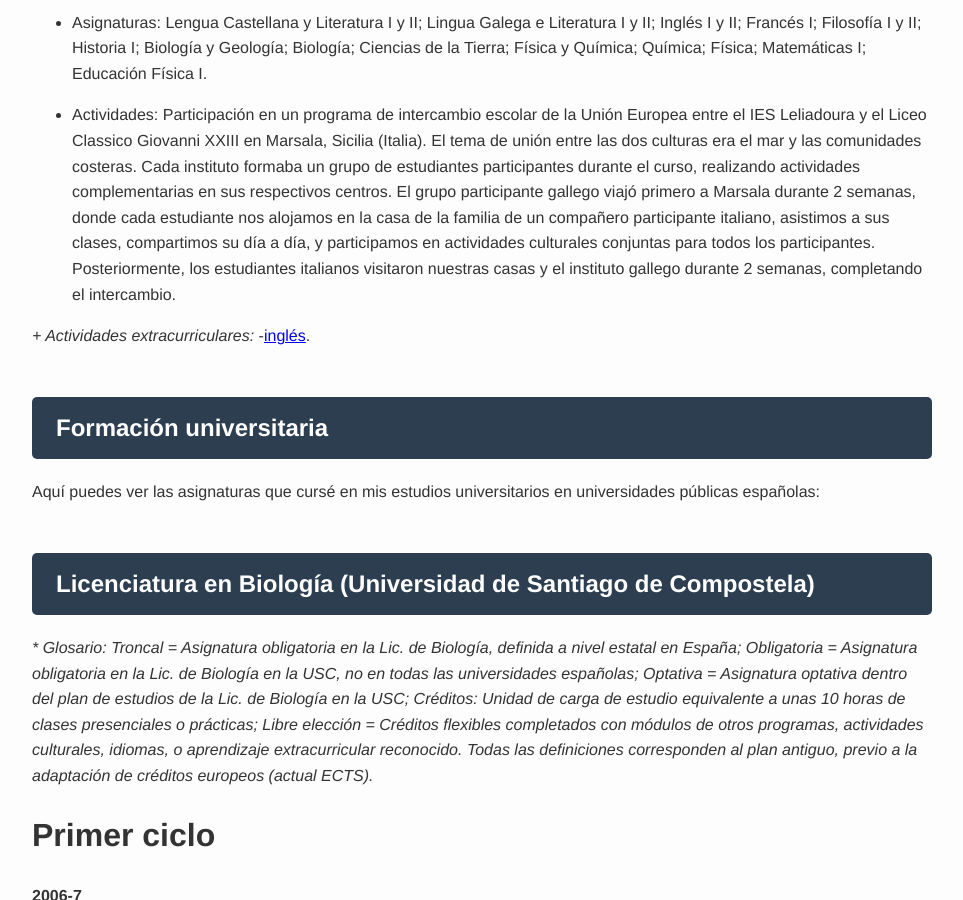
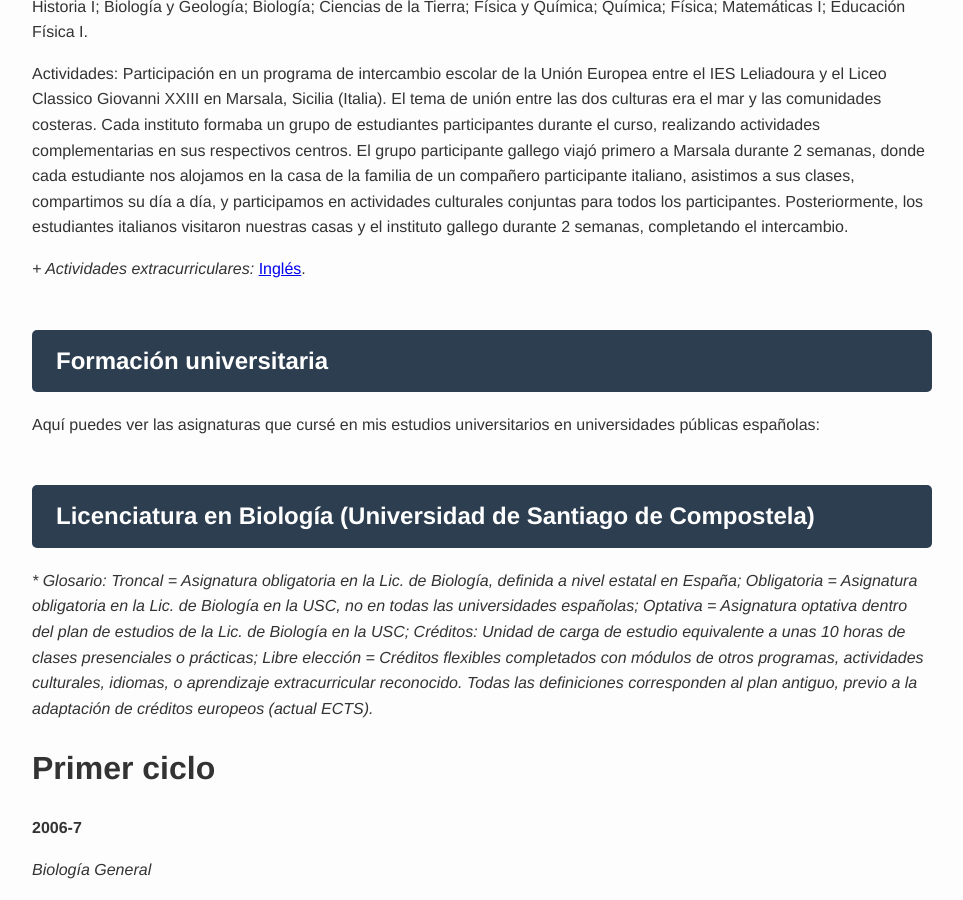
Before and after one commit to albafsanles/albafsanles.github.io, a Jekyll site: the page built from assets/subjects.md, in a window 1280 px wide and 900 px high, scrolled down 1620 px. Shown: the whole window, without its empty margins (158-1121 px from the left). Built offline with Jekyll 4.4.1, drawn with Linux system fonts in a browser that asks for light colours.

```diff
--- a/assets/subjects.md
+++ b/assets/subjects.md
@@ -42,7 +42,7 @@ Educación pública en gallego y español.
 Asignaturas: Lengua Castellana y Literatura I-IV; Lingua Galega e Literatura I-IV; Inglés I-IV; Francés; Matemáticas I-IV; Ciencias Naturales I-II; Ciencias Sociales I-II; Educación Física I-IV; Biología y Geología; Física y Química; Geografía e Historia; Educación Plástica y Visual; Música; Tecnología
 
 _+ Actividades extracurriculares:_
-- [Inglés](https://www.academialiberty.es/).
+[Inglés](https://www.academialiberty.es/).
 
 ## Bachillerato en Ciencias de la Salud
 
@@ -52,12 +52,12 @@ Educación pública en gallego y español.
 
 Excelencia educativa reconocida con la Matrícula de honor del Bachillerato en Ciencias de la Salud 2004-6.
 
-- Asignaturas: Lengua Castellana y Literatura I y II; Lingua Galega e Literatura I y II; Inglés I y II; Francés I; Filosofía I y II; Historia I; Biología y Geología; Biología; Ciencias de la Tierra; Física y Química; Química; Física; Matemáticas I; Educación Física I.
+Asignaturas: Lengua Castellana y Literatura I y II; Lingua Galega e Literatura I y II; Inglés I y II; Francés I; Filosofía I y II; Historia I; Biología y Geología; Biología; Ciencias de la Tierra; Física y Química; Química; Física; Matemáticas I; Educación Física I.
 
-- Actividades: Participación en un programa de intercambio escolar de la Unión Europea entre el IES Leliadoura y el Liceo Classico Giovanni XXIII en Marsala, Sicilia (Italia). El tema de unión entre las dos culturas era el mar y las comunidades costeras. Cada instituto formaba un grupo de estudiantes participantes durante el curso, realizando actividades complementarias en sus respectivos centros. El grupo participante gallego viajó primero a Marsala durante 2 semanas, donde cada estudiante nos alojamos en la casa de la familia de un compañero participante italiano, asistimos a sus clases, compartimos su día a día, y participamos en actividades culturales conjuntas para todos los participantes. Posteriormente, los estudiantes italianos visitaron nuestras casas y el instituto gallego durante 2 semanas, completando el intercambio.
+Actividades: Participación en un programa de intercambio escolar de la Unión Europea entre el IES Leliadoura y el Liceo Classico Giovanni XXIII en Marsala, Sicilia (Italia). El tema de unión entre las dos culturas era el mar y las comunidades costeras. Cada instituto formaba un grupo de estudiantes participantes durante el curso, realizando actividades complementarias en sus respectivos centros. El grupo participante gallego viajó primero a Marsala durante 2 semanas, donde cada estudiante nos alojamos en la casa de la familia de un compañero participante italiano, asistimos a sus clases, compartimos su día a día, y participamos en actividades culturales conjuntas para todos los participantes. Posteriormente, los estudiantes italianos visitaron nuestras casas y el instituto gallego durante 2 semanas, completando el intercambio.
 
 _+ Actividades extracurriculares:_
--[inglés](https://www.academialiberty.es/).
+[Inglés](https://www.academialiberty.es/).
 
 
 
```
